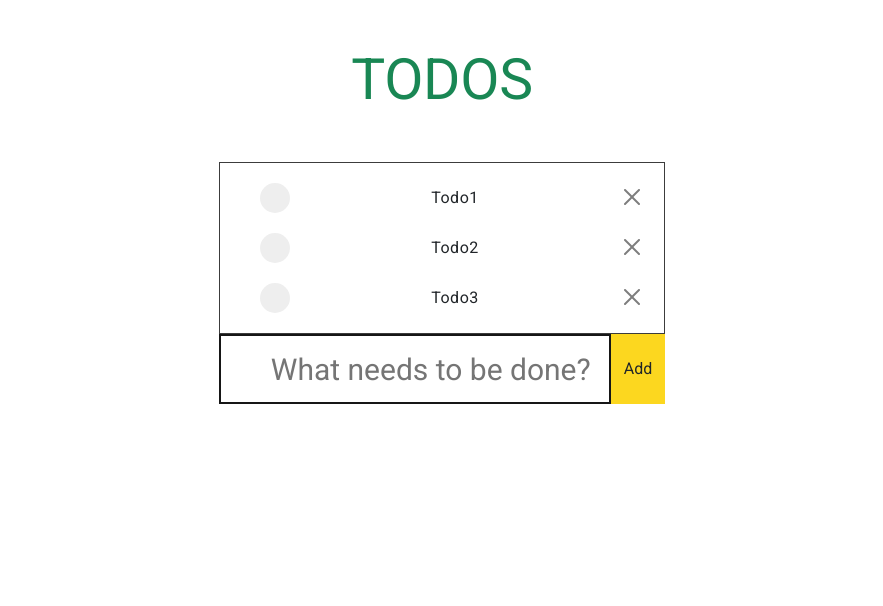
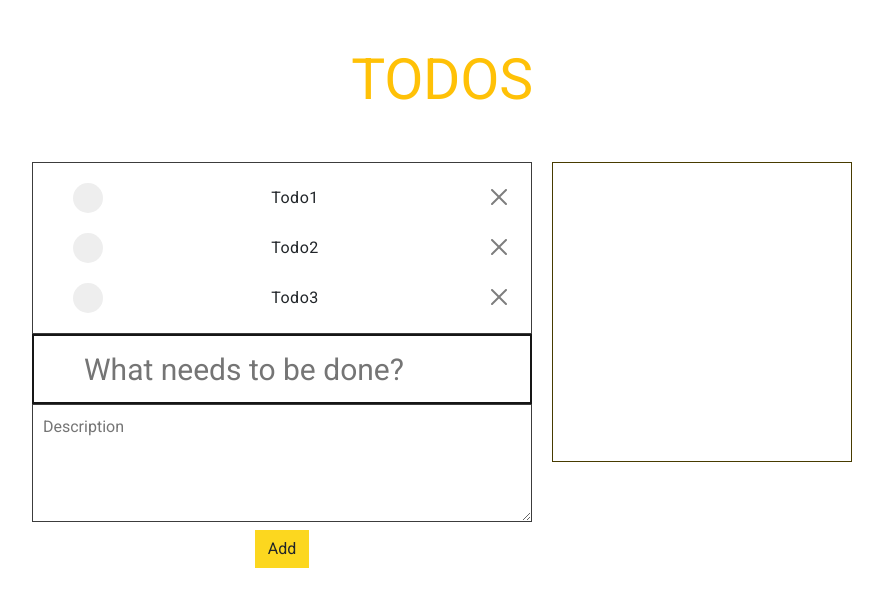
Before and after one commit to Angular-OTUS/ToDoList-ViktoriyaEvladenko-, an Angular app in the folder todos/: page / in a window 1280 px wide. Shown: the top 606 px of the page, without its empty margins (198-1081 px from the left). Built offline with nearby package versions, Linux system fonts and the light colour scheme.

Commit message:
feat: добавлена директива и описание задачи

```diff
--- a/todos/src/app/components/to-do-list-item/to-do-list-item.component.html
+++ b/todos/src/app/components/to-do-list-item/to-do-list-item.component.html
@@ -1,8 +1,8 @@
-<li class="todo-item custom-checkbox">
+<li class="todo-item custom-checkbox" [ngClass]="{'select' : styleId === item.id}" appPrompt="Кликните, чтобы увидеть описание">
     <div>
         <input type="checkbox">
         <span class="checkmark"></span>
     </div>
     <p>{{item.text}}</p>
-    <app-button [class]="'btn-close button button--delete'" (click)="deleteTodo(item.id)"></app-button>
+    <app-button [class]="'btn-close button button--delete'" (click)="deleteTodo(item.id)" appPrompt="Кликните, чтобы удалить задачу"></app-button>
 </li>
--- a/todos/src/app/components/to-do-list-item/to-do-list-item.component.scss
+++ b/todos/src/app/components/to-do-list-item/to-do-list-item.component.scss
@@ -1 +1,5 @@
-@import '../to-do-list/to-do-list.component'
+@import '../to-do-list/to-do-list.component';
+
+.select{
+    background: #fff1ab;
+}
--- a/todos/src/app/components/to-do-list-item/to-do-list-item.component.ts
+++ b/todos/src/app/components/to-do-list-item/to-do-list-item.component.ts
@@ -1,16 +1,19 @@
 import { Component, EventEmitter, Input, Output } from '@angular/core';
 import { ButtonComponent } from '../button/button.component';
 import { TodoItem } from '../../types/todo-item';
+import { CommonModule } from '@angular/common';
+import { PromptDirective } from '../../derictive/prompt.directive';
 
 @Component({
   selector: 'app-to-do-list-item',
   standalone: true,
-  imports: [ButtonComponent],
+  imports: [ButtonComponent, CommonModule, PromptDirective],
   templateUrl: './to-do-list-item.component.html',
   styleUrl: './to-do-list-item.component.scss'
 })
 export class ToDoListItemComponent {
   @Input() item!: TodoItem;
+  @Input() styleId!: number;
 
   @Output() deleteTodoEvent = new EventEmitter();
 
--- a/todos/src/app/components/to-do-list/to-do-list.component.html
+++ b/todos/src/app/components/to-do-list/to-do-list.component.html
@@ -1,13 +1,30 @@
-<div class="todos">
-    <div class="container todo-container">
-        <h1 class="mt-5 text-success">Todos</h1>
+<div class="todos container">
+    <div class="todo-container">
+        <h1 class="mt-5 text-warning">Todos</h1>
         <mat-spinner [class.d-none]="!isLoading"></mat-spinner>
-        <ul class="todo-list" [class.d-none]="isLoading">
-            <app-to-do-list-item *ngFor="let item of todoArray" [item]="item" (deleteTodoEvent)="deleteTodo($event)"></app-to-do-list-item>
-        </ul>
+        <div class="todo-templaite">
+            <div class="" style="width: 500px;">
+                <ul class="todo-list" [class.d-none]="isLoading">
+                    <app-to-do-list-item
+                        *ngFor="let item of todoArray" [item]="item"
+                        (deleteTodoEvent)="deleteTodo($event)"
+                        (click)="selectIdItem(item.id)"
+                        [styleId]="selectedItemId">
+                    </app-to-do-list-item>
+                </ul>
 
-        <div class="todo-input" [class.d-none]="isLoading">
-            <input type="text" matInput  name="todoValue" placeholder="What needs to be done?" [(ngModel)]="inputValue">
-            <app-button [title]="'Add'" [class]="'btn button button--add'" (click)="addTodo()"></app-button>
+                <div class="todo-input" [class.d-none]="isLoading">
+                    <input type="text" matInput name="todoValue" placeholder="What needs to be done?"
+                        [(ngModel)]="inputValue">
+                    <textarea name="description" id="description" [(ngModel)]="descriptionValue"
+                        class="desc-input" rows="4" placeholder="Description"></textarea>
+                    <app-button [title]="'Add'" [class]="'btn button button--add mt-2'"
+                        (click)="addTodo()" appPrompt="Кликните, чтобы добавить задачу"></app-button>
+                </div>
+            </div>
+            <div class="descriptionTodo" *ngIf="selectedItemId !== null">
+                <p>{{getDescription}}</p>
+            </div>
+        </div>
     </div>
 </div>
--- a/todos/src/app/components/to-do-list/to-do-list.component.scss
+++ b/todos/src/app/components/to-do-list/to-do-list.component.scss
@@ -32,7 +32,6 @@ h1 {
 
 .todo-list,
 .todo-info {
-    width: 40%;
     border: 1px solid #3c3c3c;
     padding: 10px;
     font-size: 30px;
@@ -117,7 +116,6 @@ h1 {
 
 .todo-input {
     position: relative;
-    width: 40%;
 }
 
 .todo-all-button {
@@ -204,3 +202,36 @@ ul{
     background-color: #ff7979e1;
     border-radius: 5px;
 }
+
+.todo-input{
+    display: flex;
+    flex-direction: column;
+    align-items: center;
+}
+
+.desc-input{
+    width: 100%;
+    border: 1px solid #3c3c3c;
+    padding: 10px;
+}
+
+.todos{
+    display: flex;
+}
+
+.todo-templaite{
+    display: flex;
+    gap: 20px;
+}
+
+.descriptionTodo{
+    width: 300px;
+    max-height: 300px;
+    padding: 10px;
+    border: 1px solid #473b00;
+
+    p{
+        max-width: 300px;
+        word-wrap: break-word;
+    }
+}
--- a/todos/src/app/components/to-do-list/to-do-list.component.ts
+++ b/todos/src/app/components/to-do-list/to-do-list.component.ts
@@ -1,15 +1,16 @@
-import { NgFor } from '@angular/common';
+import { CommonModule, NgFor } from '@angular/common';
 import { Component } from '@angular/core';
 import { FormsModule } from '@angular/forms';
 import { ToDoListItemComponent } from '../to-do-list-item/to-do-list-item.component';
 import { MatInputModule } from '@angular/material/input';
 import { ButtonComponent } from '../button/button.component';
 import {MatProgressSpinnerModule} from '@angular/material/progress-spinner';
+import { PromptDirective } from '../../derictive/prompt.directive';
 
 @Component({
   selector: 'app-to-do-list',
   standalone: true,
-  imports: [NgFor, FormsModule, ToDoListItemComponent, MatInputModule, ButtonComponent, MatProgressSpinnerModule],
+  imports: [CommonModule, FormsModule, ToDoListItemComponent, MatInputModule, ButtonComponent, MatProgressSpinnerModule, PromptDirective],
   templateUrl: './to-do-list.component.html',
   styleUrl: './to-do-list.component.scss'
 })
@@ -23,18 +24,23 @@ export class ToDoListComponent {
   }
 
   inputValue = '';
+  descriptionValue = '';
+  selectedItemId!: number;
   todoArray = [
     {
       id: 1,
-      text: "Todo1"
+      text: "Todo1",
+      description: '',
     },
     {
       id: 2,
-      text: "Todo2"
+      text: "Todo2",
+      description: '',
     },
     {
       id: 3,
-      text: "Todo3"
+      text: "Todo3",
+      description: '',
     },
   ]
 
@@ -46,9 +52,22 @@ export class ToDoListComponent {
 
   addTodo(){
     let maxId = Math.max(...this.todoArray.map(item => item.id), 0);
-    let newTodo = {id: maxId + 1, text: this.inputValue}
+    let newTodo = {
+      id: maxId + 1,
+      text: this.inputValue,
+      description: this.descriptionValue,
+    }
     this.todoArray = [...this.todoArray, newTodo];
     this.inputValue = '';
+    this.descriptionValue = '';
   }
 
+  selectIdItem(id: number): void{
+    this.selectedItemId = id;
+  }
+
+  get getDescription(){
+    let item = this.todoArray.find(item => item.id === this.selectedItemId);
+    return item?.description === "" ? 'У задачи нет описания': item?.description;
+  }
 }
--- /dev/null
+++ b/todos/src/app/derictive/prompt.directive.ts
@@ -0,0 +1,50 @@
+import { Directive, ElementRef, HostListener, Input, Renderer2 } from '@angular/core';
+
+@Directive({
+  selector: '[appPrompt]',
+  standalone: true
+})
+export class PromptDirective {
+
+  @Input('appPrompt') promptText!: string;  // Входное значение для текста подсказки
+  promptElement: HTMLElement | null = null;
+
+  constructor(private el: ElementRef, private renderer: Renderer2) { }
+
+  @HostListener('mouseenter') onMouseEnter(){
+    if(!this.promptElement){
+      this.onPrompt();
+    }
+  }
+
+  @HostListener('mouseleave') onMouseLeave(){
+    if(this.promptElement){
+      this.offPrompt()
+    }
+  }
+
+  private onPrompt(){
+    this.promptElement = this.renderer.createElement('span');
+    const text = this.renderer.createText(this.promptText)
+
+    this.renderer.appendChild(this.promptElement, text);
+    this.renderer.appendChild(document.body, this.promptElement);
+
+    this.renderer.setStyle(this.promptElement, 'position', 'absolute');
+    this.renderer.setStyle(this.promptElement, 'background-color', '#fff1ab');
+    this.renderer.setStyle(this.promptElement, 'font-size', '12px');
+    this.renderer.setStyle(this.promptElement, 'color', '#3c3c3c');
+    this.renderer.setStyle(this.promptElement, 'padding', '2px');
+    this.renderer.setStyle(this.promptElement, 'border-radius', '5px');
+    this.renderer.setStyle(this.promptElement, 'top', `${this.el.nativeElement.getBoundingClientRect().top - 30}px`);
+    this.renderer.setStyle(this.promptElement, 'left', `${this.el.nativeElement.getBoundingClientRect().right - 100}px`);
+  }
+
+  private offPrompt(){
+    if(this.promptElement){
+      this.renderer.removeChild(document.body, this.promptElement);
+      this.promptElement = null;
+    }
+  }
+
+}
--- a/todos/src/app/types/todo-item.ts
+++ b/todos/src/app/types/todo-item.ts
@@ -1,4 +1,5 @@
 export interface TodoItem{
     id: number,
-    text: string
+    text: string,
+    description: string
   }
```
Also changed, not shown: 1 other file (tests, documents, lock files or other folders).
